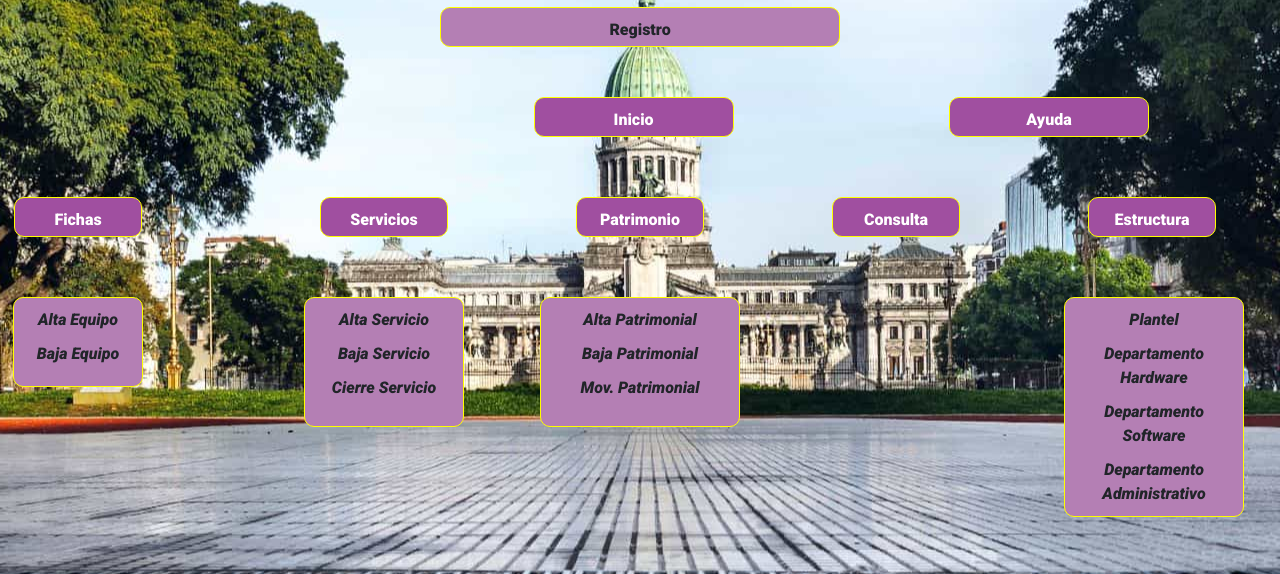
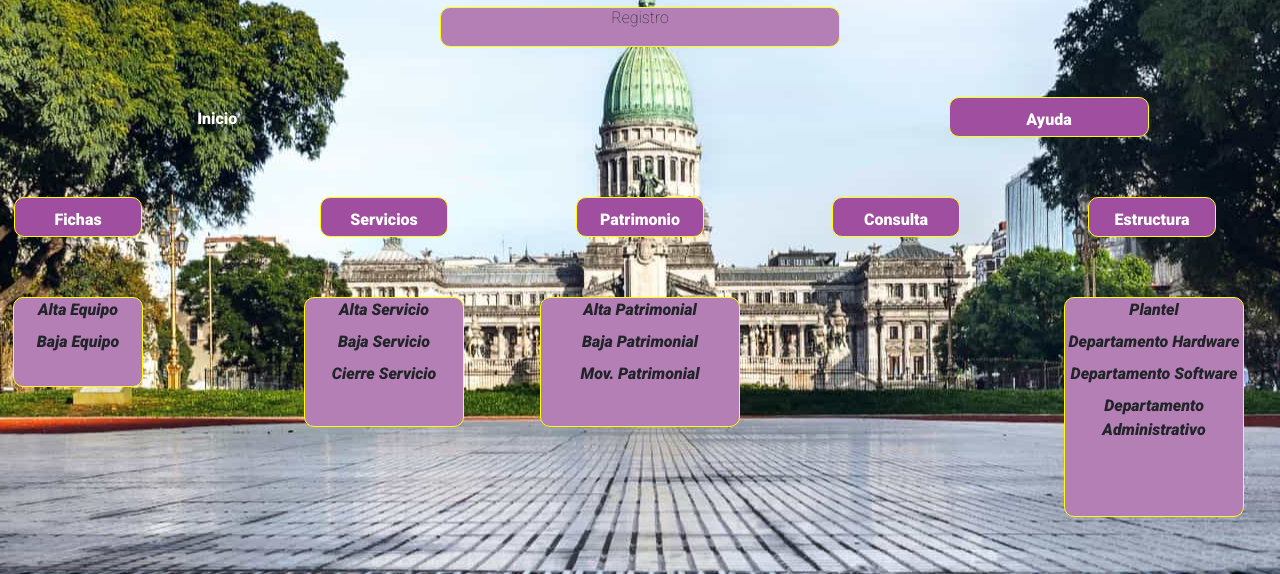
Before and after one commit to gcury2014/fichas, a website: page sitemap.html in a window 1280 px wide. Shown: the part 111-685 px from the top of the page. Drawn offline with nearby package versions, Linux system fonts and the light colour scheme.

Commit message:
subo manualmente

```diff
--- a/sitemap.html
+++ b/sitemap.html
@@ -51,13 +51,16 @@
     <!----------------------------------------->
     <div class="mostrar_mapa_desk" id="grilla_organigrama">
         <article id="nivel1">
-            <p>Registro</p>
+            <h6 class="titulo_mapa">Registro</h6>
         </article>
-        <div class="nivel2a1" id="nivel2a">
-            <a href="principal.html">
+
+        <a class="nivel2a1" id="nivel2a" href="principal.html">
+            <div>
+
                 <p>Inicio</p>
-            </a>
-        </div>
+
+            </div>
+        </a>
         <div class="nivel2b1" id="nivel2b">
             <a href="ayuda.html">
                 <p>Ayuda</p>
@@ -89,24 +92,24 @@
             </a>
         </div>
         <section class="niv4a1" id="nivel4a1">
-            <p>Alta Equipo</p>
-            <p>Baja Equipo</p>
+            <label>Alta Equipo</label>
+            <label>Baja Equipo</label>
         </section>
         <section class="niv4b1" id="nivel4b1">
-            <p>Alta Servicio</p>
-            <p>Baja Servicio</p>
-            <p>Cierre Servicio</p>
+            <label>Alta Servicio</label>
+            <label>Baja Servicio</label>
+            <label>Cierre Servicio</label>
         </section>
         <section class="niv4c1" id="nivel4c1">
-            <p>Alta Patrimonial</p>
-            <p>Baja Patrimonial</p>
-            <p>Mov. Patrimonial</p>
+            <label>Alta Patrimonial</label>
+            <label>Baja Patrimonial</label>
+            <label>Mov. Patrimonial</label>
         </section>
         <section class="niv4d1" id="nivel4d1">
-            <p>Plantel</p>
-            <p>Departamento Hardware</p>
-            <p>Departamento Software</p>
-            <p>Departamento Administrativo</p>
+            <label class="sub">Plantel</label>
+            <label>Departamento Hardware</label>
+            <label>Departamento Software</label>
+            <label>Departamento Administrativo</label>
         </section>
 
 
```
Also changed, not shown: estructura.html (+1 -1 lines), fichas.html (+3 -2 lines), principal.html (+3 -2 lines).
